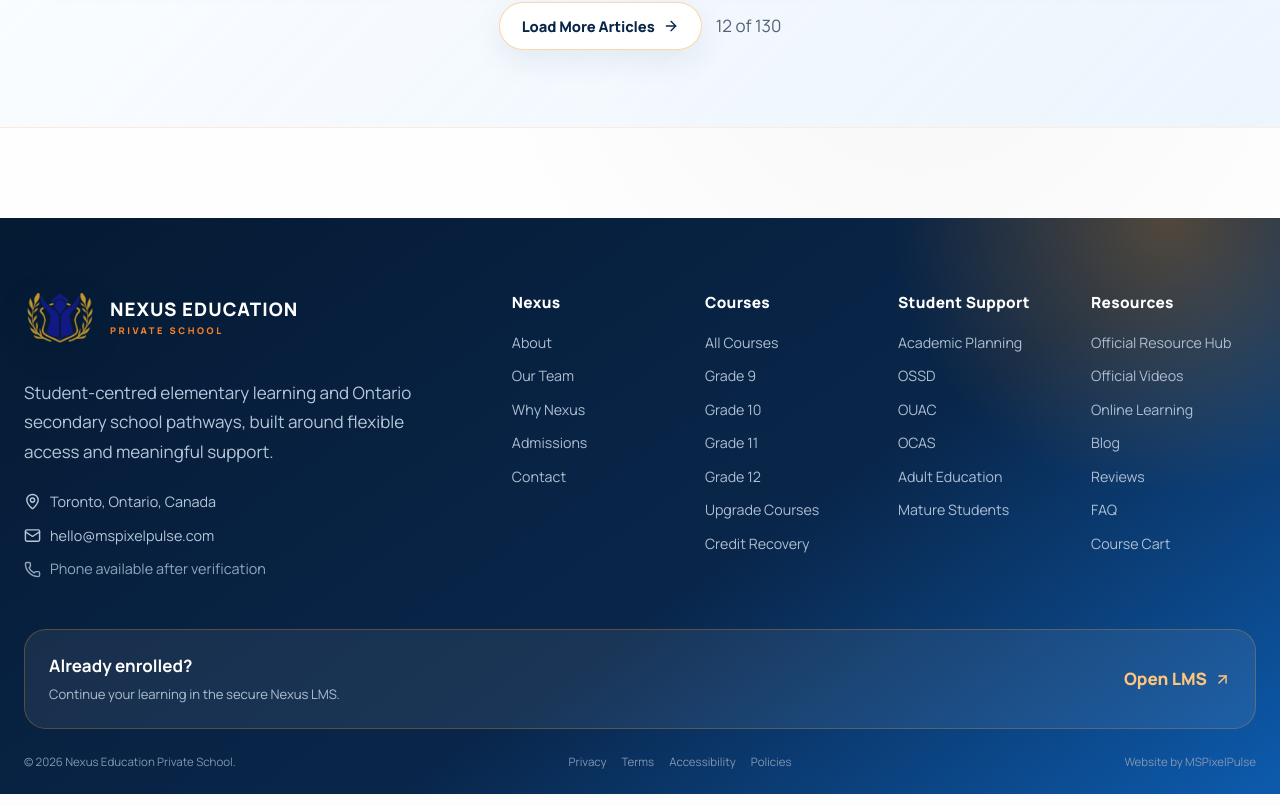
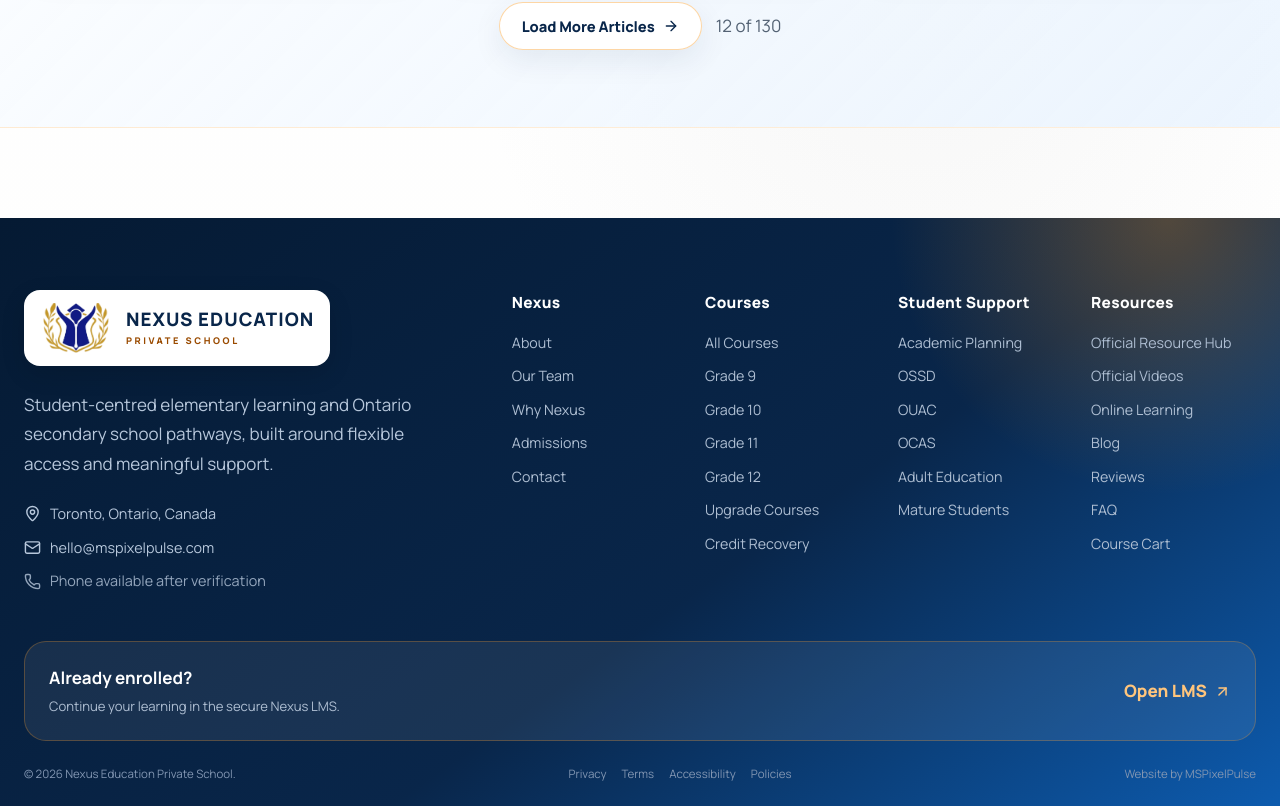
Before and after one commit to MSPixelPulseAgency/nexus-education-private-school, a React (Vite) app: page /blog in a window 1280 px wide. Shown: the part 3595-4401 px from the top of the page. Built offline with nearby package versions, Linux system fonts and the light colour scheme.

Commit message:
style: add white background to footer logo

```diff
--- a/src/styles/footer-logo-fix.css
+++ b/src/styles/footer-logo-fix.css
@@ -6,7 +6,10 @@
   align-items: center;
   justify-content: flex-start;
   gap: 14px;
-  padding: 0;
+  padding: 10px 16px;
+  border-radius: 16px;
+  background: #fff;
+  box-shadow: 0 8px 24px rgba(0, 0, 0, 0.12);
 }
 
 .brand-footer-crest {
@@ -18,7 +21,7 @@
   aspect-ratio: 366 / 288;
   object-fit: contain;
   object-position: center;
-  filter: drop-shadow(0 8px 18px rgba(0, 0, 0, 0.16));
+  filter: none;
 }
 
 .brand-footer-wordmark {
@@ -30,7 +33,7 @@
 }
 
 .brand-footer-wordmark strong {
-  color: #fff;
+  color: #09264a;
   font-size: clamp(1rem, 1.45vw, 1.3rem);
   font-weight: 800;
   letter-spacing: 0.055em;
@@ -39,7 +42,7 @@
 }
 
 .brand-footer-wordmark small {
-  color: #f98125;
+  color: #9a4b00;
   font-size: clamp(0.52rem, 0.72vw, 0.66rem);
   font-weight: 800;
   letter-spacing: 0.28em;
@@ -60,6 +63,8 @@
     margin-inline: auto;
     justify-content: center;
     gap: 10px;
+    padding: 9px 13px;
+    border-radius: 14px;
   }
 
   .brand-footer-crest,
```
